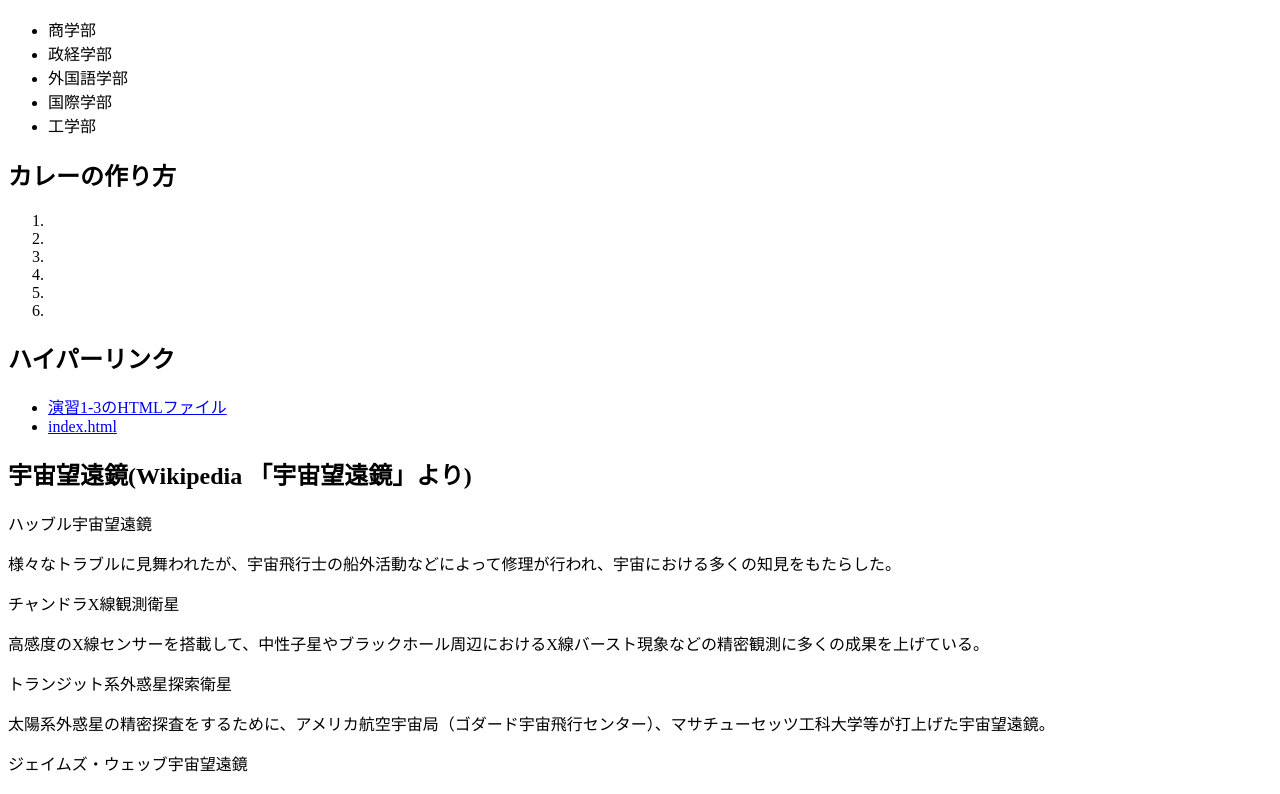
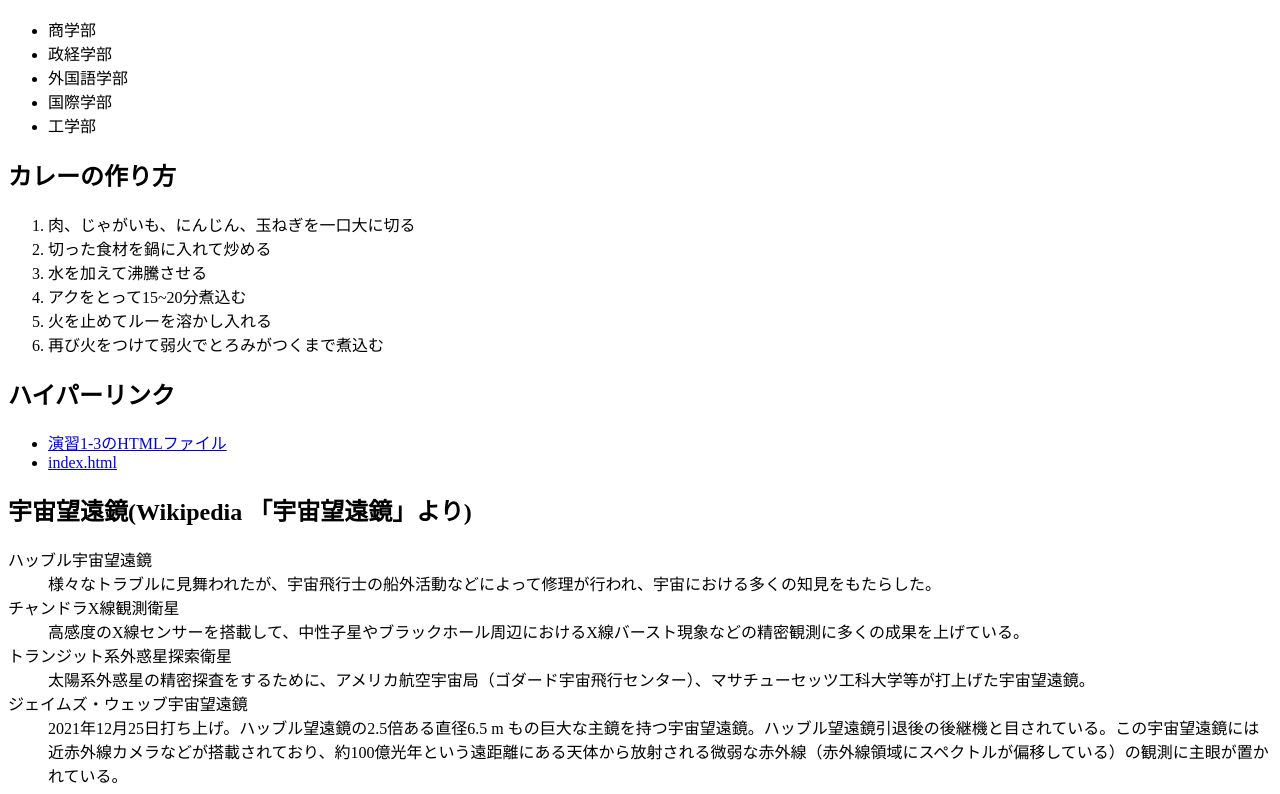
Before and after one commit to G284932022/medialabo, a plain HTML site: page practice-html/elements.html in a window 1280 px wide. Shown: the part 127-921 px from the top of the page. Drawn offline with Linux system fonts and the light colour scheme.

Commit message:
もう間違いない

```diff
--- a/practice-html/elements.html
+++ b/practice-html/elements.html
@@ -20,12 +20,12 @@
 	<h2>カレーの作り方</h2>
 
 	<ol>
-		<li></li>
-		<li></li>
-		<li></li>
-		<li></li>
-		<li></li>
-		<li></li>
+		<li>肉、じゃがいも、にんじん、玉ねぎを一口大に切る</li>
+		<li>切った食材を鍋に入れて炒める</li>
+		<li>水を加えて沸騰させる</li>
+		<li>アクをとって15~20分煮込む</li>
+		<li>火を止めてルーを溶かし入れる</li>
+		<li>再び火をつけて弱火でとろみがつくまで煮込む</li>
 	</ol>
 
 	<h2>ハイパーリンク</h2>
@@ -35,24 +35,26 @@
 		       title="同じフォルダの中の別ファイルへのリンク"
 		       target="_blank">演習1-3のHTMLファイル</a>
 		</li>
-		<li><a href="mastery/medialabo/index.html"
+		<li><a href="../index.html"
 		       title="1つ外のフォルダの別ファイルへのリンク"
 			   target="_blank">index.html</a>
 		</li>
 	</ul>
 
 	<h2>宇宙望遠鏡(Wikipedia 「宇宙望遠鏡」より)</h2>
+<dl>
+	<dt>ハッブル宇宙望遠鏡</dt>
+		<dd>様々なトラブルに見舞われたが、宇宙飛行士の船外活動などによって修理が行われ、宇宙における多くの知見をもたらした。</dd>
+	<dt>チャンドラX線観測衛星</dt>
+		<dd>高感度のX線センサーを搭載して、中性子星やブラックホール周辺におけるX線バースト現象などの精密観測に多くの成果を上げている。</dd>
+	<dt>トランジット系外惑星探索衛星</dt>
+		<dd>太陽系外惑星の精密探査をするために、アメリカ航空宇宙局（ゴダード宇宙飛行センター）、マサチューセッツ工科大学等が打上げた宇宙望遠鏡。</dd>
+	<dt>ジェイムズ・ウェッブ宇宙望遠鏡</dt>
+		<dd>2021年12月25日打ち上げ。ハッブル望遠鏡の2.5倍ある直径6.5 m もの巨大な主鏡を持つ宇宙望遠鏡。ハッブル望遠鏡引退後の後継機と目されている。この宇宙望遠鏡には近赤外線カメラなどが搭載されており、約100億光年という遠距離にある天体から放射される微弱な赤外線（赤外線領域にスペクトルが偏移している）の観測に主眼が置かれている。
+		</dd>
+</dl>
 
-	<p>ハッブル宇宙望遠鏡</p>
-		<p>様々なトラブルに見舞われたが、宇宙飛行士の船外活動などによって修理が行われ、宇宙における多くの知見をもたらした。</p>
-	<p>チャンドラX線観測衛星</p>
-		<p>高感度のX線センサーを搭載して、中性子星やブラックホール周辺におけるX線バースト現象などの精密観測に多くの成果を上げている。</p>
-	<p>トランジット系外惑星探索衛星</p>
-		<p>太陽系外惑星の精密探査をするために、アメリカ航空宇宙局（ゴダード宇宙飛行センター）、マサチューセッツ工科大学等が打上げた宇宙望遠鏡。</p>
-	<p>ジェイムズ・ウェッブ宇宙望遠鏡</p>
-		<p>2021年12月25日打ち上げ。ハッブル望遠鏡の2.5倍ある直径6.5 m もの巨大な主鏡を持つ宇宙望遠鏡。ハッブル望遠鏡引退後の後継機と目されている。この宇宙望遠鏡には近赤外線カメラなどが搭載されており、約100億光年という遠距離にある天体から放射される微弱な赤外線（赤外線領域にスペクトルが偏移している）の観測に主眼が置かれている。
-		</p>
 
-		(JWSTの画像)
+<p><img src="JWST_spacecraft_model_2.png" alt="ジェイムズ・ウェッブ宇宙望遠鏡の模型"></p>
   </body>
 </html>
```
Also changed, not shown: index.html (+1 -1 lines), 1 other file.
